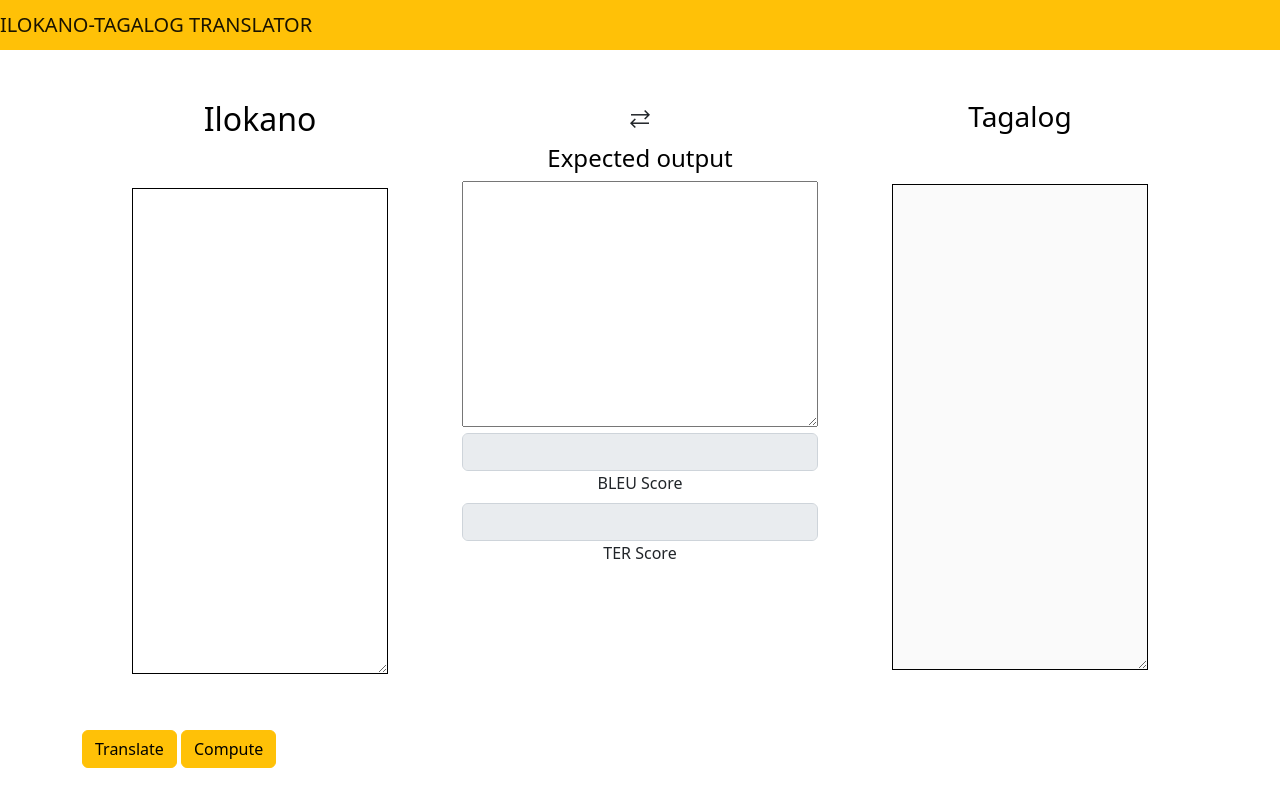
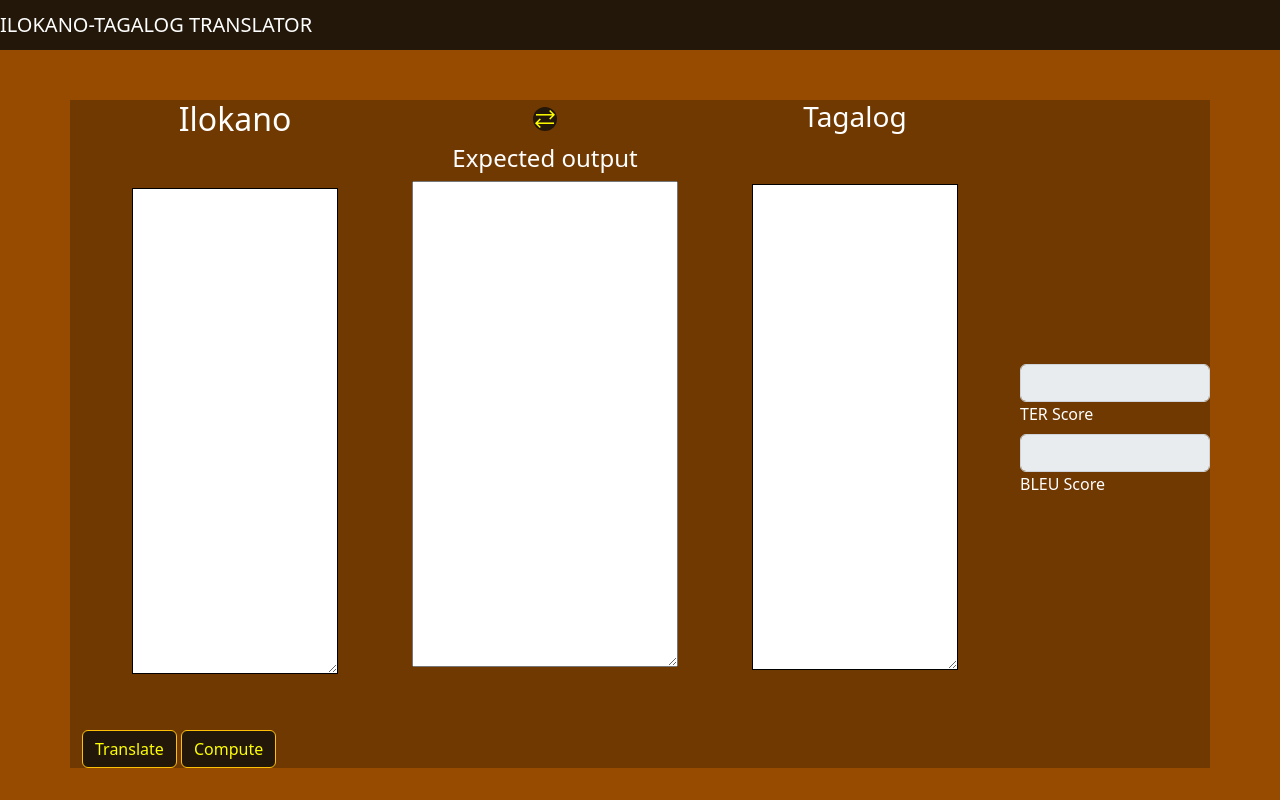
Before and after one commit to JakeCob/Ilokano-to-Tagalog-Machince-Translation, a Flask app: page / in a window 1280 px wide. Run offline with Flask 2, Linux system fonts and the light colour scheme; some libraries are stand-ins or nearby versions.

Commit message:
4th commit (11/22/2022)

```diff
--- /dev/null
+++ b/website/static/style.css
@@ -0,0 +1,48 @@
+.material-symbols-outlined {
+    font-variation-settings: "FILL" 0, "wght" 400, "GRAD" 0, "opsz" 48;
+}
+
+.bs-example {
+    margin: 20px;
+}
+
+.input-form-outline {
+    margin: 50px;
+}
+
+.output-form-outline {
+    margin: 50px;
+}
+
+.form-control-output {
+    border: 1px solid black;
+}
+
+.form-control-input {
+    border: 1px solid black;
+}
+
+.row {
+    margin-top: 50px;
+}
+
+.switch-btn {
+    text-align: center;
+}
+:root {
+--bs-body-bg: #964B00;
+}
+
+.row{
+background-color: #703902;
+}
+
+.navbar{
+background-color: #231709;
+
+}
+.material-symbols-outlined {
+color: yellow;
+background-color: #231709;
+border-radius: 25px;
+}
--- a/website/templates/index.html
+++ b/website/templates/index.html
@@ -7,6 +7,8 @@
       name="viewport"
       content="width=device-width, initial-scale=1, shrink-to-fit=no"
     />
+
+    <title>ILOKANO-TAGALOG TRANSLATOR</title>
 
     <!-- Bootstrap CSS -->
     <link
@@ -23,86 +25,51 @@
       rel="stylesheet"
       href="https://fonts.googleapis.com/css2?family=Material+Symbols+Outlined:opsz,wght,FILL,GRAD@20..48,100..700,0..1,-50..200"
     />
-
-    <title>ILOKANO-TAGALOG TRANSLATOR</title>
-    <style>
-      .material-symbols-outlined {
-        font-variation-settings: "FILL" 0, "wght" 400, "GRAD" 0, "opsz" 48;
-      }
-
-      .bs-example {
-        margin: 20px;
-      }
-      .input-form-outline {
-        margin: 50px;
-      }
-      .output-form-outline {
-        margin: 50px;
-      }
-
-      .form-control-output {
-        border: 1px solid black;
-      }
-      .form-control-input {
-        border: 1px solid black;
-      }
-      .row {
-        margin-top: 50px;
-      }
-      .switch-btn {
-        text-align: center;
-      }
-    </style>
+    <link
+      rel="stylesheet"
+      href="static/style.css"
+    />
   </head>
   <body>
-    <nav class="navbar navbar-light bg-warning">
-      <span class="navbar-brand mb-0 h1">ILOKANO-TAGALOG TRANSLATOR</span>
+    <nav class="navbar navbar-light ">
+      <span class="navbar-brand mb-0 h1" style="color: white;">ILOKANO-TAGALOG TRANSLATOR</span>
     </nav>
 
     <div class="container">
       <div class="row">
         <div class="col-sm">
-          <h2 id="Input" style="text-align: center; color: black">Ilokano</h2>
+          <h2 id="Input" style="text-align: center; color: white">Ilokano</h2>
           <div class="input-form-outline">
             <textarea
               class="form-control-input"
               id="textAreaExample"
               rows="20"
-              style="min-width: 100%"
+              style="min-width: 100%; background-color:;"
             ></textarea>
           </div>
-          <button id="translate" class="btn btn-warning">Translate</button>
-          <button id="Compute" class="btn btn-warning">Compute</button>
+          <button id="translate" class="btn btn-warning" style="color: yellow; background-color:#231709">Translate</button>
+          <button id="Compute" class="btn btn-warning"style="color: yellow; background-color:#231709" >Compute</button>
         </div>
 
         <div class="col-sm text-center">
           <button id="switch-btn" class="btn" onclick="toggle();">
             <span class="material-symbols-outlined"> sync_alt </span>
           </button>
-          <h4 id="expected-output" style="text-align: center; color: black">
+          <h4 id="expected-output" style="text-align: center; color: white">
             Expected output
           </h4>
           <textarea
             class="form-control-expected-output"
             id="textAreaExample"
-            rows="10"
-            style="min-width: 100%"
+            rows="20"
+            style="min-width: 100%; background-color:;"
+
           ></textarea>
-          <fieldset disabled>
-            <div class="form-outline">
-              <input type="text" id="BLEU" class="form-control" />
-              <label class="form-label" for="BLEU">BLEU Score</label>
-            </div>
-            <div class="form-outline">
-              <input type="text" id="TER" class="form-control" />
-              <label class="form-label" for="TER">TER Score</label>
-            </div>
-          </fieldset>
         </div>
 
         <div class="col-sm">
           <fieldset disabled>
-            <h3 id="Output" style="text-align: center; color: black">
+            <h3 id="Output" style="text-align: center; color: white">
               Tagalog
             </h3>
             <div class="output-form-outline">
@@ -110,8 +77,21 @@
                 class="form-control-output"
                 id="textAreaExample"
                 rows="20"
-                style="min-width: 100%"
+                style="min-width: 100%; background-color:white;"
               ></textarea>
+            </div>
+          </fieldset>
+        </div>
+
+        <div class="col-sm-2 position-relative">
+          <fieldset disabled>
+            <div class="form-outline position-absolute top-50 end-0">
+              <input type="text" id="BLEU" class="form-control" />
+              <label class="form-label" for="BLEU" style="color: white">BLEU Score</label>
+            </div>
+            <div class="form-outline position-absolute bottom-50 end-0">
+              <input type="text" id="TER" class="form-control" />
+              <label class="form-label" for="TER" style="color: white">TER Score</label>
             </div>
           </fieldset>
         </div>
@@ -127,45 +107,6 @@
     <script src="https://ajax.googleapis.com/ajax/libs/jquery/1.12.4/jquery.min.js"></script>
     <script src="https://maxcdn.bootstrapcdn.com/bootstrap/3.3.7/js/bootstrap.min.js"></script>
 
-    <script>
-      var clicked = false;
-      function toggle() {
-        if ((document.getElementById("Input").innerHTML = "Ilokano"))
-          if (!clicked) {
-            clicked = true;
-            document.getElementById("Input").innerHTML = "Tagalog";
-          } else {
-            clicked = false;
-            document.getElementById("Input").innerHTML = "Ilokano";
-          }
-        if ((document.getElementById("Input").innerHTML = "Tagalog")) {
-          if (!clicked) {
-            clicked = true;
-            document.getElementById("Input").innerHTML = "Ilokano";
-          } else {
-            clicked = false;
-            document.getElementById("Input").innerHTML = "Tagalog";
-          }
-        }
-
-        if ((document.getElementById("Output").innerHTML = "Tagalog"))
-          if (!clicked) {
-            clicked = true;
-            document.getElementById("Output").innerHTML = "Ilokano";
-          } else {
-            clicked = false;
-            document.getElementById("Output").innerHTML = "Tagalog";
-          }
-        else if ((document.getElementById("Output").innerHTML = "Ilokano")) {
-          if (!clicked) {
-            clicked = true;
-            document.getElementById("Output").innerHTML = "Tagalog";
-          } else {
-            clicked = false;
-            document.getElementById("Output").innerHTML = "Ilokano";
-          }
-        }
-      }
-    </script>
+    <script src="static/script.js"></script>
   </body>
 </html>
```
Also changed, not shown: index.html (deleted, +0 -194 lines), website/static/script.js (added, +38 -0 lines).
